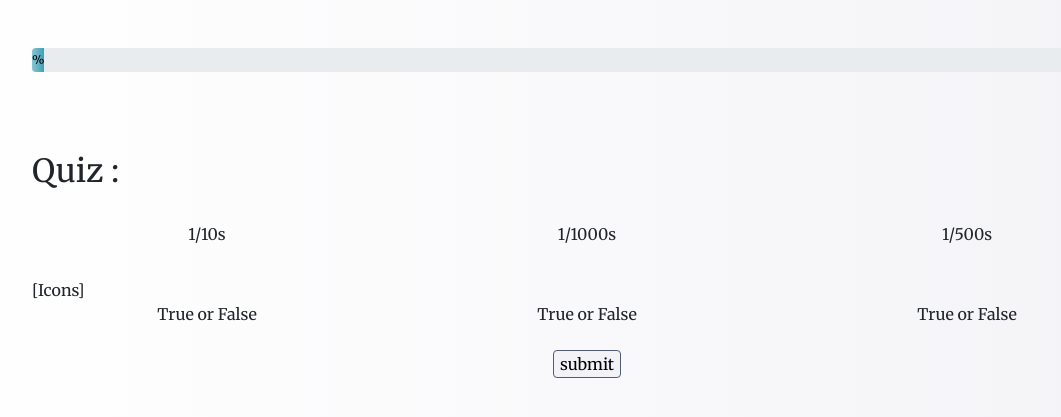
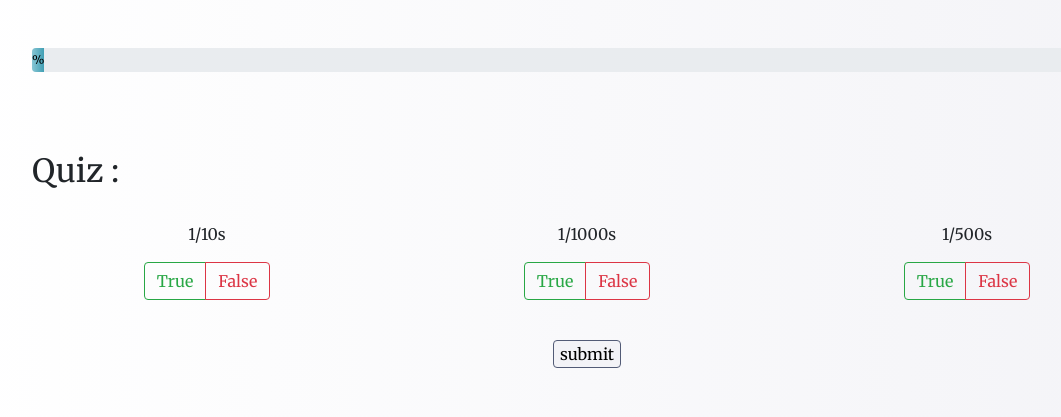
Before and after one commit to popi-x/UI-final-project, a Flask app: template Templates/quiz_4.html in a window 1280 px wide. Shown: the part 61-478 px from the top of the page, without its empty margins (53-1114 px from the left). Run offline with Flask 3, Linux system fonts and the light colour scheme; the template is opened without the code that fills it, so the values that code supplies are empty; some libraries are stand-ins or nearby versions.

Commit message:
UPDATE submitQuiz() and data-slot logic

```diff
--- a/Static/js/drag_drop.js
+++ b/Static/js/drag_drop.js
@@ -1,5 +1,6 @@
 $(document).ready(function(){
     console.log("test drag_drop loaded");
+
 
     $(".draggable").draggable({
         revert: "invalid",
@@ -15,7 +16,7 @@ $(document).ready(function(){
           $this.attr("data-value", droppedValue);//stored in HTML
           $this.text(droppedValue);
 
-          ui.draggable.draggable("disable");
+          /*ui.draggable.draggable("disable");*/
           ui.draggable.addClass("used");
         }
       });
--- a/Static/js/quiz_core.js
+++ b/Static/js/quiz_core.js
@@ -19,9 +19,10 @@ $(document).ready(function () {
     let userAnswers = {};
     let isComplete = true;
 
-    document.querySelectorAll('.dropzone').forEach((el, i) => {
-      const val = el.dataset.value || null;
-      userAnswers[`slot_${i}`] = val;
+    document.querySelectorAll('[data-slot]').forEach((el) => {
+      const slot = el.dataset.slot;
+      const val = el.dataset.value || null; // get container's data-value
+      userAnswers[slot] = val;
 
       if (!val) {
         isComplete = false;
@@ -29,8 +30,8 @@ $(document).ready(function () {
     });
 
     if (!isComplete) {
-      alert("Please complete all the dropzones before submitting!");
-      return; // Do not submit with null answers
+      alert("Please complete all parts of the question before submitting!");
+      return;
     }
 
 
--- /dev/null
+++ b/Static/js/true_false.js
@@ -0,0 +1,52 @@
+/*
+$(document).ready(function () {
+    console.log("true_false.js loaded");
+
+    $('input[type="radio"]').on('change', function () {
+      const val = $(this).val();
+      const slot = $(this).data('slot');
+
+      // Clear selected styles from all options in the same slot
+      $(`input[data-slot="${slot}"]`).each(function () {
+        $(this).removeAttr("data-value");
+        $(this).parent('label').removeClass('active');  // remove highlight
+      });
+
+      // Mark selected radio with data-value + highlight
+      $(this).attr("data-value", val);
+      $(this).parent('label').addClass('active');  // green/red button highlight
+    });
+  });
+
+ $(document).ready(function () {
+  console.log("true_false.js loaded");
+
+  $('input[type="radio"]').on('change', function () {
+    const val = $(this).val();
+    const slot = $(this).data('slot');
+
+    // Clear data-value from all options in this slot
+    $(`input[data-slot="${slot}"]`).removeAttr("data-value");
+    $(`label[for="${$(this).attr("id")}"]`).removeClass('active');  // optional reset
+
+    // Set data-value ONLY on the selected input
+    this.dataset.value = val; // use native JS assignment (safer than jQuery attr)
+    $(this).parent('label').addClass('active'); // re-add visual highlight
+  });
+});
+*/
+$(document).ready(function () {
+  console.log("true_false.js loaded");
+
+  $('input[type="radio"]').on('change', function () {
+    const val = $(this).val();
+    const container = $(this).closest('[data-slot]'); // find the nearest data-slot container
+    const slot = container.data('slot');
+
+    container.attr('data-value', val);
+
+    // Clear other values and add highlights
+    container.find('.btn').removeClass('active');
+    $(this).closest('.btn').addClass('active');
+  });
+});
--- a/Templates/quiz_1.html
+++ b/Templates/quiz_1.html
@@ -19,7 +19,7 @@
   <div class="row text-center mb-3">
     {% for i in range(6) %}
       <div class="col">
-        <div class="dropzone" id="dropzone-{{ i }}"></div>
+        <div class="dropzone" id="dropzone-{{ i }}" data-slot="slot_{{ i }}"></div>
       </div>
     {% endfor %}
   </div>
--- a/Templates/quiz_4.html
+++ b/Templates/quiz_4.html
@@ -14,28 +14,58 @@
   </div>
 
   <div class="row text-center mb-3">
+    <!-- Question 1 -->
     <div class="col">
       <p>1/10s</p>
+      <div class="btn-group btn-group-toggle mb-3" data-slot="slot_0">
+        <label class="btn btn-outline-success">
+          <input type="radio" name="tf_q1" value="True" autocomplete="off"> True
+        </label>
+        <label class="btn btn-outline-danger">
+          <input type="radio" name="tf_q1" value="False" autocomplete="off"> False
+        </label>
+      </div>
     </div>
+
+    <!-- Question 2 -->
     <div class="col">
       <p>1/1000s</p>
+      <div class="btn-group btn-group-toggle mb-3" data-slot="slot_1">
+        <label class="btn btn-outline-success">
+          <input type="radio" name="tf_q2" value="True" autocomplete="off"> True
+        </label>
+        <label class="btn btn-outline-danger">
+          <input type="radio" name="tf_q2" value="False" autocomplete="off"> False
+        </label>
+      </div>
     </div>
+
+    <!-- Question 3 -->
     <div class="col">
       <p>1/500s</p>
+      <div class="btn-group btn-group-toggle mb-3" data-slot="slot_2">
+        <label class="btn btn-outline-success">
+          <input type="radio" name="tf_q3" value="True" autocomplete="off"> True
+        </label>
+        <label class="btn btn-outline-danger">
+          <input type="radio" name="tf_q3" value="False" autocomplete="off"> False
+        </label>
+      </div>
     </div>
   </div>
 <!--True or false-->
-<div>[Icons]</div>
+<!--<div>[Icons]</div>
   <div class="row text-center mb-3">
     {% for i in range(3) %}
       <div class="col">
         True or False
       </div>
     {% endfor %}
-  </div>
+  </div>-->
 
   <!-- True ot False interaction for quiz 4 -->
   <script src="https://code.jquery.com/jquery-3.6.0.min.js"></script>
   <script src="https://code.jquery.com/ui/1.12.1/jquery-ui.min.js"></script>
   <script src="{{ url_for('static', filename='js/quiz_core.js') }}"></script>
+  <script src="{{ url_for('static', filename='js/true_false.js') }}"></script>
 {% endblock %}
```
